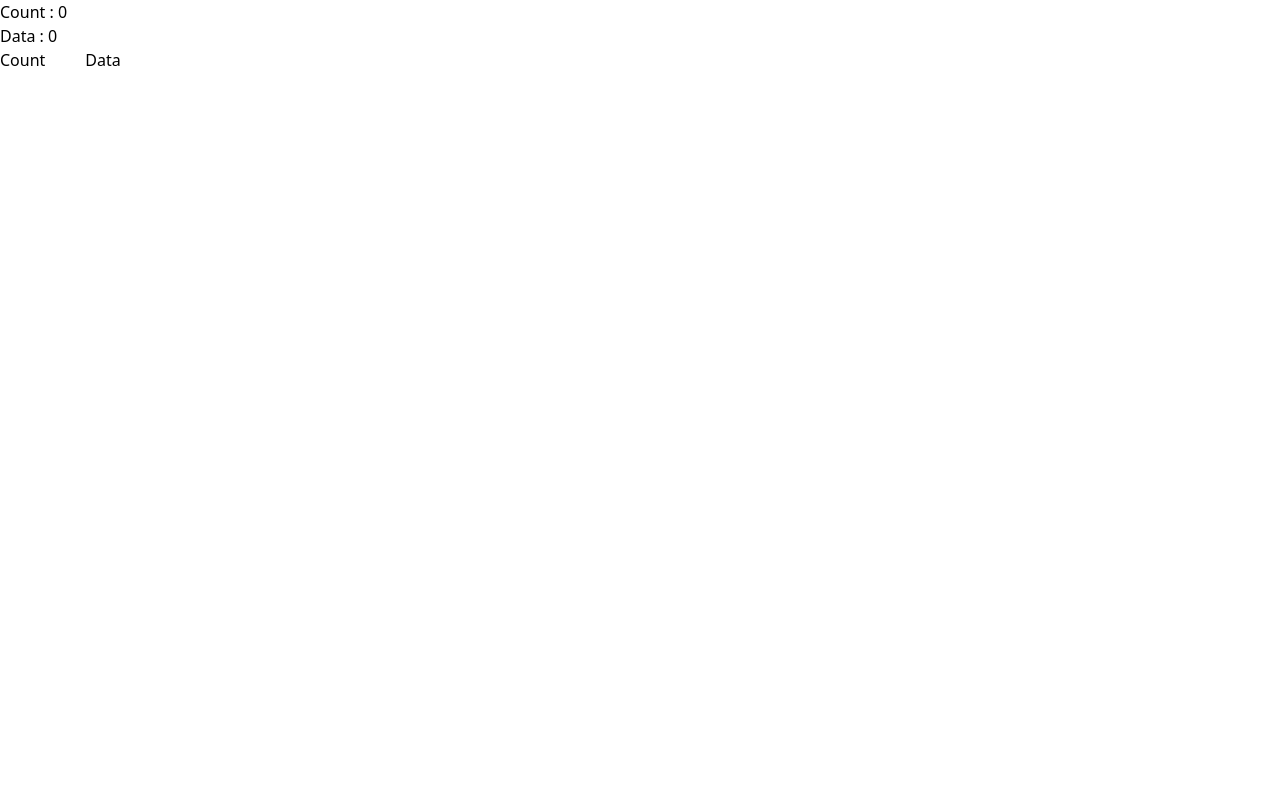
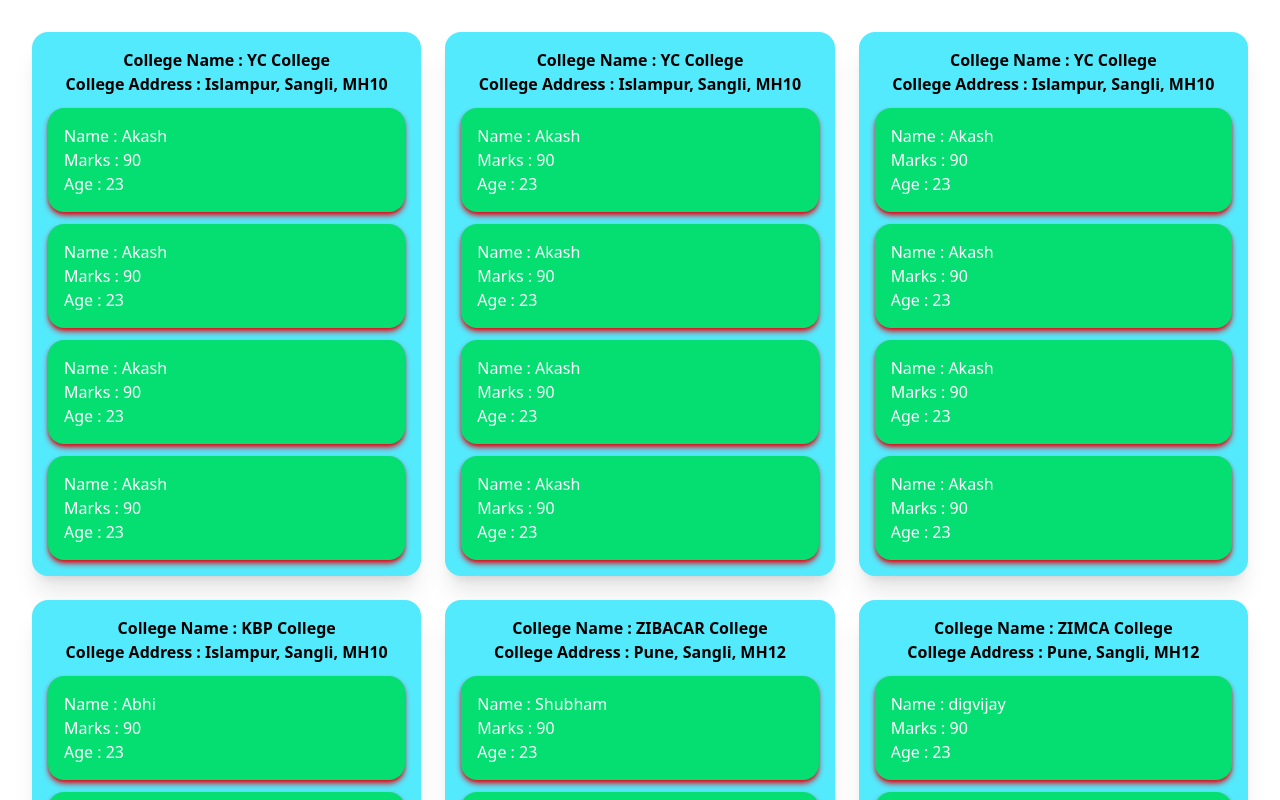
Before and after one commit to khotAkash07/ReactPractice, a React (Vite) app in the folder FromJan26/: page / in a window 1280 px wide. Shown: the top 800 px of the page. Built offline with nearby package versions, Linux system fonts and the light colour scheme.

Commit message:
useEffect Practice

```diff
--- a/FromJan26/src/App.jsx
+++ b/FromJan26/src/App.jsx
@@ -1,11 +1,13 @@
 import './App.css'
 import UseEffectWithPrompt from "./useEffectPractice/UseEffectWithPrompt.jsx";
+import CollegeName from "./InnerLoops/College.jsx";
+import StudentData from "./InnerLoops/StudentData.jsx";
 
 function App() {
 
   return (
     <>
-        <UseEffectWithPrompt />
+        <StudentData />
     </>
   )
 }
--- a/FromJan26/src/InnerLoops/College.jsx
+++ b/FromJan26/src/InnerLoops/College.jsx
@@ -2,7 +2,7 @@ import Student from "./Student.jsx";
 
 let CollegeName = ({ college }) => {
     return (
-        <div className="grid grid-cols-2 gap-6 place-items-center">
+        <div className="grid grid-cols-3 gap-6 place-items-center">
             {
                 college.map((col, index) => (
                     <div
--- a/FromJan26/src/InnerLoops/StudentData.jsx
+++ b/FromJan26/src/InnerLoops/StudentData.jsx
@@ -11,6 +11,58 @@ const StudentData = () => {
                 age: 23,
                 marks: 90
             },
+                {
+                    name: "Akash",
+                    age: 23,
+                    marks: 90
+                },
+                {
+                    name: "Akash",
+                    age: 23,
+                    marks: 90
+                },
+                {
+                    name: "Akash",
+                    age: 23,
+                    marks: 90
+                }
+            ]
+        },
+        {
+            collegeName: "YC College",
+            address: "Islampur, Sangli, MH10",
+            student:[
+                {
+                    name: "Akash",
+                    age: 23,
+                    marks: 90
+                },
+                {
+                    name: "Akash",
+                    age: 23,
+                    marks: 90
+                },
+                {
+                    name: "Akash",
+                    age: 23,
+                    marks: 90
+                },
+                {
+                    name: "Akash",
+                    age: 23,
+                    marks: 90
+                }
+            ]
+        },
+        {
+            collegeName: "YC College",
+            address: "Islampur, Sangli, MH10",
+            student:[
+                {
+                    name: "Akash",
+                    age: 23,
+                    marks: 90
+                },
                 {
                     name: "Akash",
                     age: 23,
--- a/FromJan26/src/useEffectPractice/UseEffectWithPrompt.jsx
+++ b/FromJan26/src/useEffectPractice/UseEffectWithPrompt.jsx
@@ -8,11 +8,11 @@ let UseEffectWithPrompt =()=>{
 
 
     return(
-      <>
+      <div className="bg-yellow-200 px-50 py-10">
         <CollegeData count={count} data={data} />
-          <button onClick={()=>setCount(count+1)} className="mb-5 mr-10">Count</button>
-          <button onClick={()=>setData(data+1)}>Data</button>
-      </>
+          <button onClick={()=>setCount(count+1)} className="mt-10 mr-10 bg-red-400 shadow-xl/20 p-2 rounded-xl">Count</button>
+          <button onClick={()=>setData(data+1)}className="mr-10 bg-red-400 p-2 shadow-xl/20 rounded-xl" >Data</button>
+      </div>
     );
 }
 
```
